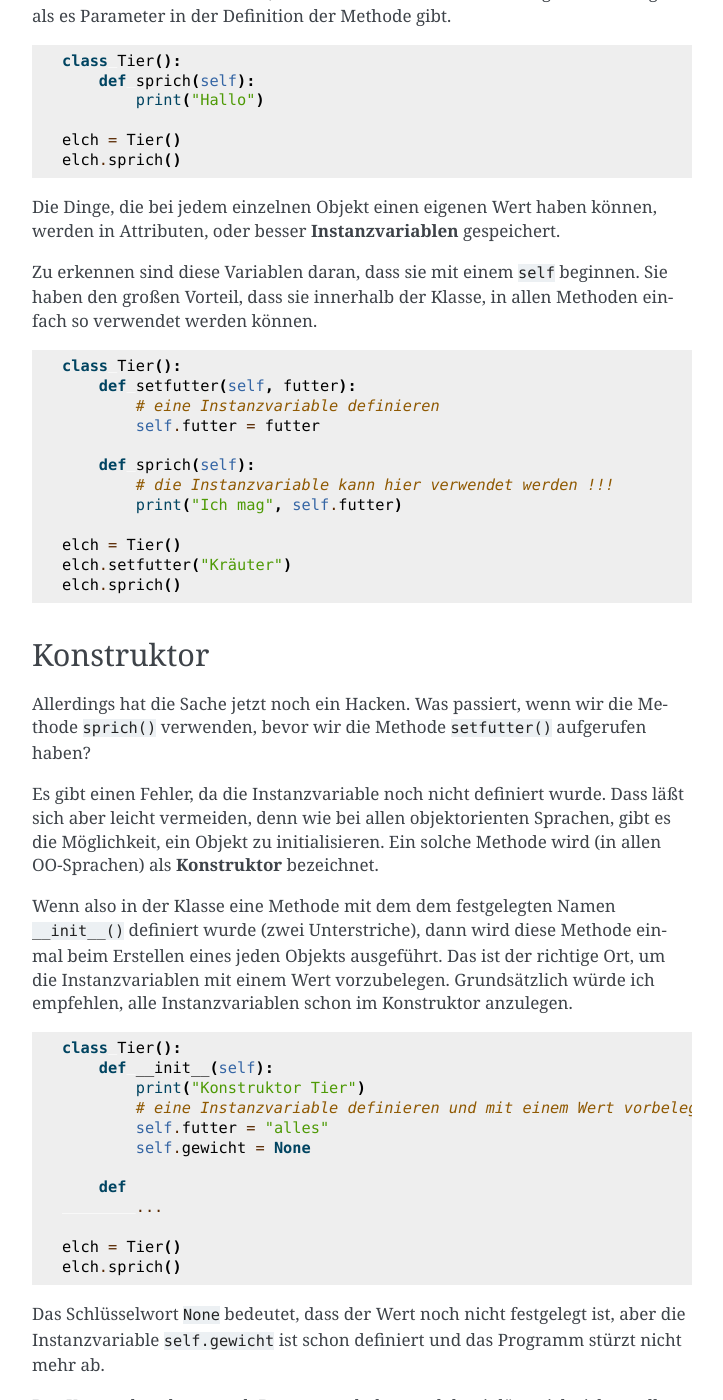
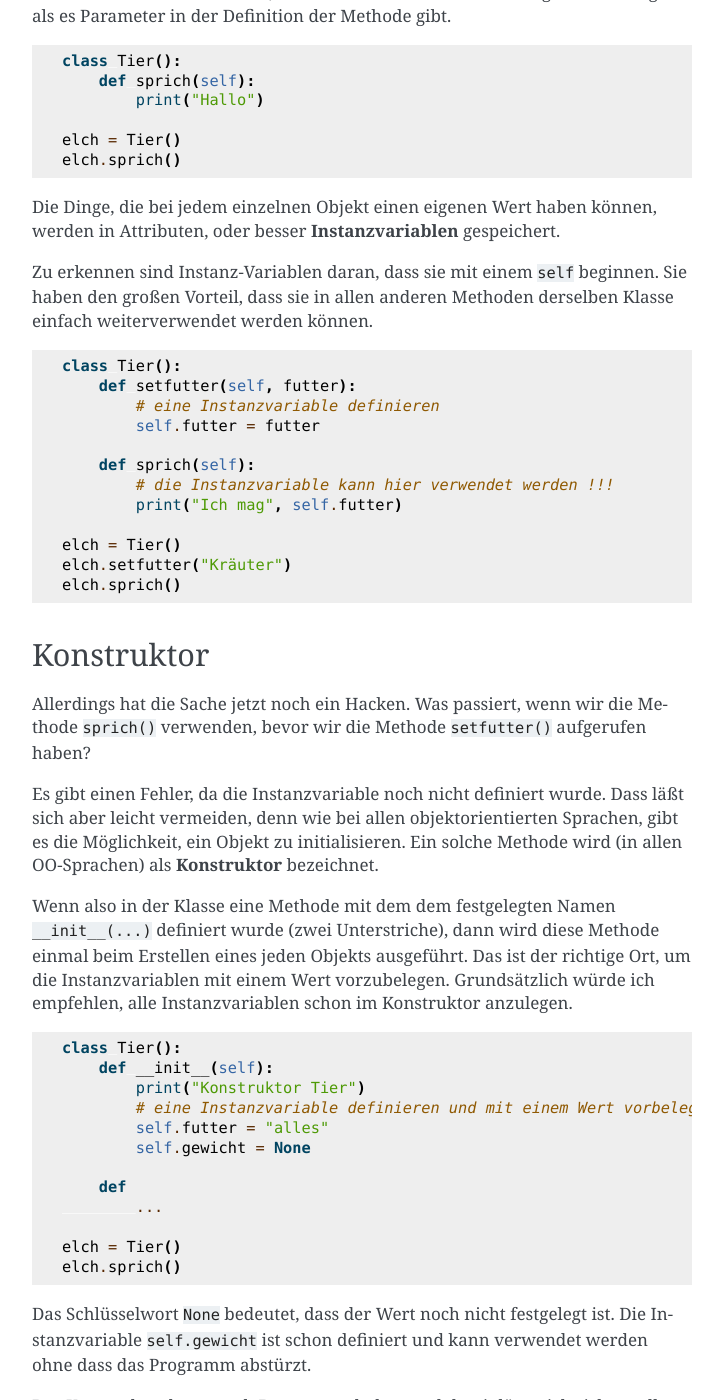
Before and after one commit to gerpark/pyworkshop, a Sphinx documentation site: the page built from docs/source/object/class.rst, in a window 1280 px wide and 1400 px high, scrolled down 755 px. Shown: the whole window, without its empty margins (388-1111 px from the left). Built offline with Sphinx 7.4.7, drawn with Linux system fonts in a browser that asks for light colours.

Commit message:
191 Installation Picture

```diff
--- a/docs/source/index.rst
+++ b/docs/source/index.rst
@@ -13,7 +13,7 @@
 
 Dieses Dokument wird kontinuierlich weiterbearbeitet.
 
-Version 1.90 vom 28 November 2021
+Version 1.91 vom 13 Januar 2022
 
 Und hier noch ein Link mit ein bisschen was zu `Python, dem Workshop und mir <http://www.ortrun-dieterich.de/workshop.html>`_ .
 
--- a/docs/source/installation.rst
+++ b/docs/source/installation.rst
@@ -22,7 +22,11 @@
 Dazu muss ein Kästchen mit einer Bezeichnung wie "Add Python 3.x to PATH" oder "Add Python to
 your environment variables" ausgewählt werden.
 
+.. figure:: pics/installation.png
+    :align: left
+    :figwidth: 100%
+
 Auf Apple Computern und auch auf Linux muss eventuell noch die graphische Komponente (Tk)
 installiert werden, die z.B für die (Mini)Entwicklungsumgebung IDLE benötigt wird.
-Die Installation ist übrigens auch wieder sehr gut
+Die Installation auf den verschiedenen Betriebssystemen ist übrigens auch wieder sehr gut
 in den Tutorials der `Django Girls <https://tutorial.djangogirls.org/de/installation/#python>`_ erklärt.
--- a/docs/source/object/class.rst
+++ b/docs/source/object/class.rst
@@ -55,9 +55,9 @@
 Die Dinge, die bei jedem einzelnen Objekt einen eigenen Wert haben können,
 werden in Attributen, oder besser **Instanzvariablen** gespeichert.
 
-Zu erkennen sind diese Variablen daran, dass sie mit einem ``self`` beginnen.
-Sie haben den großen Vorteil, dass sie innerhalb der Klasse,
-in allen Methoden einfach so verwendet werden können.
+Zu erkennen sind Instanz-Variablen daran, dass sie mit einem ``self`` beginnen.
+Sie haben den großen Vorteil, dass sie in allen anderen Methoden derselben Klasse
+einfach weiterverwendet werden können.
 
 .. code:: python
 
@@ -82,11 +82,11 @@
 die Methode ``setfutter()`` aufgerufen haben?
 
 Es gibt einen Fehler, da die Instanzvariable noch nicht definiert wurde.
-Dass läßt sich aber leicht vermeiden, denn wie bei allen objektorienten Sprachen,
+Dass läßt sich aber leicht vermeiden, denn wie bei allen objektorientierten Sprachen,
 gibt es die Möglichkeit, ein Objekt zu initialisieren.
 Ein solche Methode wird (in allen OO-Sprachen) als **Konstruktor** bezeichnet.
 
-Wenn also in der Klasse eine Methode mit dem dem festgelegten Namen ``__init__()``
+Wenn also in der Klasse eine Methode mit dem dem festgelegten Namen ``__init__(...)``
 definiert wurde (zwei Unterstriche), dann wird diese Methode einmal
 beim Erstellen eines jeden Objekts ausgeführt.
 Das ist der richtige Ort, um die Instanzvariablen mit einem
@@ -109,9 +109,9 @@
     elch.sprich()
 
 
-Das Schlüsselwort ``None``  bedeutet, dass der Wert noch nicht festgelegt ist,
-aber die Instanzvariable ``self.gewicht`` ist schon definiert
-und das Programm stürzt nicht mehr ab.
+Das Schlüsselwort ``None``  bedeutet, dass der Wert noch nicht festgelegt ist.
+Die Instanzvariable ``self.gewicht`` ist schon definiert und kann verwendet werden
+ohne dass das Programm abstürzt.
 
 Der Konstruktor kann auch **Parameter** haben und damit lässt sich sicherstellen,
 dass z.B. für jedes Tier eine Tierart festgelegt werden muss (mandatory).
```
Also changed, not shown: docs/source/object/index.rst (+7 -8 lines), docs/source/pics/installation.png (added).
